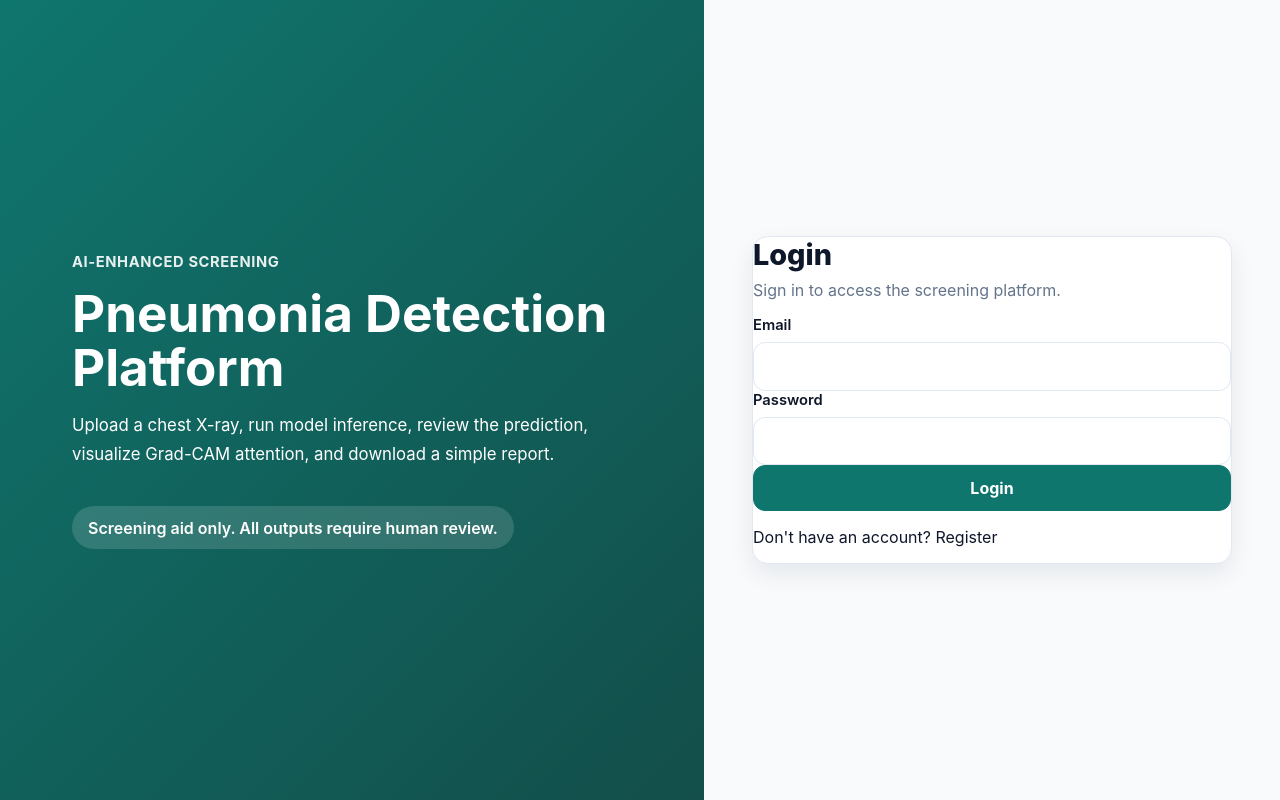
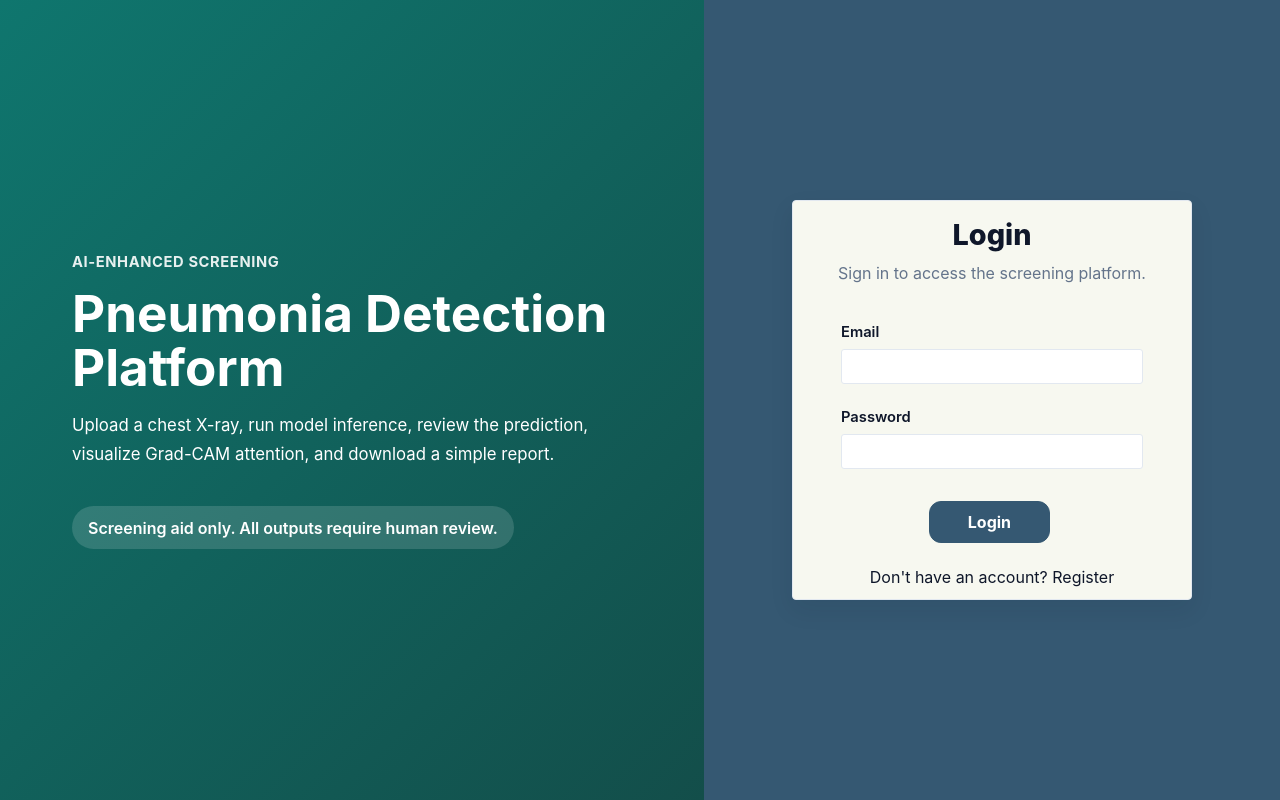
Before and after one commit to sajim73/Pneumonia-Detection-Webapp-Project, a React (Vite) app in the folder frontend/: page /login in a window 1280 px wide. Built offline with nearby package versions, Linux system fonts and the light colour scheme.

Commit message:
Making changes to the sign in page as well as the create account page

```diff
--- a/frontend/src/pages/LoginPage.jsx
+++ b/frontend/src/pages/LoginPage.jsx
@@ -43,6 +43,7 @@ export default function LoginPage() {
   };
 
   return (
+    <div id = "holderDiv">
     <div className="card p-8">
       <h2 className="page-title">Login</h2>
       <p className="page-subtitle">Sign in to access the screening platform.</p>
@@ -53,7 +54,9 @@ export default function LoginPage() {
         </div>
       )}
 
+      <div id= "containerForLabels">
       <form onSubmit={handleSubmit} className="mt-6 space-y-4">
+        <div class = "entryBoxes">
         <div>
           <label className="label">Email</label>
           <input
@@ -77,7 +80,7 @@ export default function LoginPage() {
             required
           />
         </div>
-
+        </div>
         <button type="submit" className="btn-primary w-full" disabled={loading}>
           {loading ? "Signing in..." : "Login"}
         </button>
@@ -86,6 +89,8 @@ export default function LoginPage() {
       <p className="mt-5 text-sm text-slate-600">
         Don&apos;t have an account? <Link to="/register" className="text-teal-700 font-semibold">Register</Link>
       </p>
+      </div>
+    </div>
     </div>
   );
 }
--- a/frontend/src/styles/theme.css
+++ b/frontend/src/styles/theme.css
@@ -1,15 +1,15 @@
 :root {
-  --bg: #f8fafc;
-  --surface: #ffffff;
+  --bg: #355872;
+  --surface: #f7f8f0;
   --surface-soft: #f1f5f9;
   --border: #e2e8f0;
   --text: #0f172a;
   --muted: #64748b;
-  --primary: #0f766e;
-  --primary-dark: #115e59;
+  --primary: #355872;
+  --primary-dark: #355872;
   --secondary: #1e293b;
   --success-bg: #dcfce7;
-  --success-text: #166534;
+  --success-text: #223747;
   --warning-bg: #fef3c7;
   --warning-text: #b45309;
   --info-bg: #dbeafe;
--- a/frontend/src/styles/utilities.css
+++ b/frontend/src/styles/utilities.css
@@ -3,11 +3,33 @@
   margin-inline: auto;
 }
 
+h2{
+  text-align: center;
+}
+
+#containerForLabels{
+  padding: 1rem 2rem;
+}
+
+#holderDiv{
+  display: flex;
+  justify-content: center;
+}
+.entryBoxes{
+  margin: 0.5rem 0rem;
+  display: grid;
+  grid-template-rows: 1fr;
+  gap: 1.5rem;
+}
 .card {
   background: var(--surface);
+  height: 400px;
+  width: 400px;
   border: 1px solid var(--border);
-  border-radius: var(--radius);
+  border-radius: 4px;
   box-shadow: var(--shadow);
+  padding: 1rem;
+
 }
 
 .page-title {
@@ -18,9 +40,10 @@
 }
 
 .page-subtitle {
-  margin-top: 0.5rem;
+  margin-top: 0.7rem;
   color: var(--muted);
   max-width: 60ch;
+  text-align: center;
 }
 
 .label {
@@ -35,7 +58,8 @@
   width: 100%;
   border: 1px solid var(--border);
   background: #fff;
-  border-radius: 12px;
+  border-radius: 3px;
+  height:35px;
   padding: 0.85rem 1rem;
   font-size: 0.98rem;
   outline: none;
@@ -54,7 +78,6 @@
   justify-content: center;
   gap: 0.5rem;
   min-height: 42px;
-  padding: 0.75rem 1rem;
   border-radius: 12px;
   font-weight: 700;
   text-decoration: none;
@@ -66,6 +89,7 @@
   border: 1px solid var(--primary);
   background: var(--primary);
   color: white;
+
 }
 
 .btn-primary:hover {
@@ -108,5 +132,12 @@
 }
 
 .w-full {
-  width: 100%;
+  margin: 1.5rem 5.5rem;
+  width: 40%;
 }
+
+.text-slate-600
+{
+  margin: 0rem;
+  text-align: center;
+}
```
Also changed, not shown: 2 other files (tests, documents, lock files or other folders).
